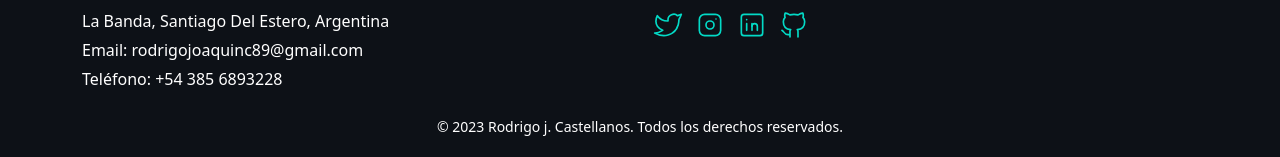
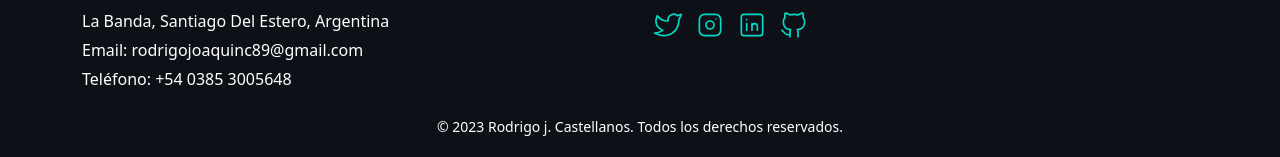
Before and after one commit to rodrigoc89/myportfolio, a React (Vite) app: page / in a window 1280 px wide. Shown: the part 2764-2921 px from the top of the page. Built offline with nearby package versions, Linux system fonts and the light colour scheme.

Commit message:
cambio de numero celular

```diff
--- a/src/components/Contact.jsx
+++ b/src/components/Contact.jsx
@@ -5,7 +5,6 @@ function Contact() {
   return (
     <section id="contact" className="contact">
       <h2>Contacto</h2>
-      {/* Formulario de contacto */}
     </section>
   );
 }
--- a/src/components/Footer.jsx
+++ b/src/components/Footer.jsx
@@ -12,7 +12,7 @@ const Footer = () => {
             <h4>Contacto</h4>
             <p>La Banda, Santiago Del Estero, Argentina</p>
             <p>Email: rodrigojoaquinc89@gmail.com</p>
-            <p>Teléfono: +54 385 6893228</p>
+            <p>Teléfono: +54 0385 3005648</p>
           </Col>
           <Col md={6} className="footer-social">
             <h4>Sígueme en las redes sociales</h4>
@@ -20,25 +20,29 @@ const Footer = () => {
               <a
                 href="https://twitter.com/GyarkosRJC"
                 target="_blank"
-                rel="noopener noreferrer">
+                rel="noopener noreferrer"
+              >
                 {svg.Twitter}
               </a>
               <a
                 href="https://www.instagram.com/rodrigojcaste/"
                 target="_blank"
-                rel="noopener noreferrer">
+                rel="noopener noreferrer"
+              >
                 {svg.Instagram}
               </a>
               <a
                 href="https://www.linkedin.com/in/rodrigo-j-castellanos/"
                 target="_blank"
-                rel="noopener noreferrer">
+                rel="noopener noreferrer"
+              >
                 {svg.LinkedIn}
               </a>
               <a
                 href="https://github.com/rodrigoc89"
                 target="_blank"
-                rel="noopener noreferrer">
+                rel="noopener noreferrer"
+              >
                 {svg.GitHubFooter}
               </a>
             </div>
```
